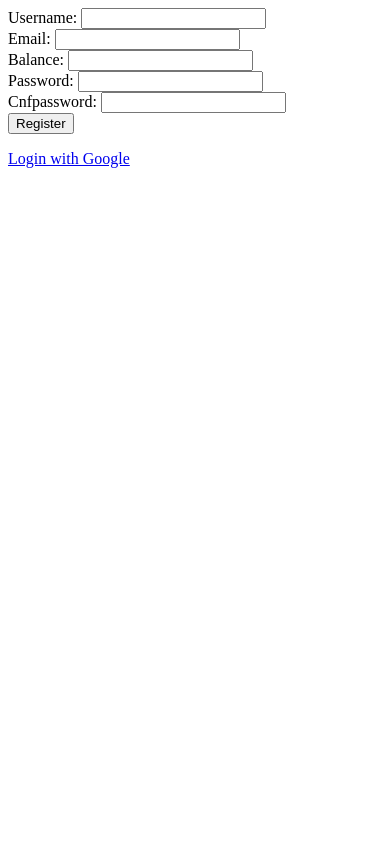
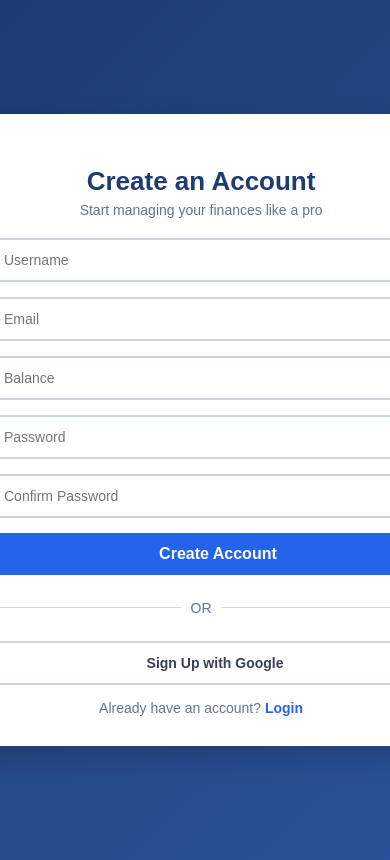
Before and after one commit to dushyantbhati2/FJ-BE-R2-Dushyant-Singh-Indian-Institute-of-Information-Technology-Pune, a Django app: page /register in a window 390 px wide; the page is wider, and only the part inside the window is pictured. Before the commit the page ends 168 px from the top of that part, so only its background shows below. Run offline with Django 4.2, Linux system fonts and the light colour scheme; some libraries are stand-ins or nearby versions.

Commit message:
bugs fixed

```diff
--- /dev/null
+++ b/tracker/static/css/register.css
@@ -0,0 +1,185 @@
+/* General Styling */
+body {
+    font-family: "Poppins", sans-serif;
+    background: linear-gradient(135deg, #1e3c72, #2a5298);
+    display: flex;
+    justify-content: center;
+    align-items: center;
+    height: 100vh;
+    margin-left: -60px
+}
+
+/* Container */
+.register-container {
+    width: 100%;
+    max-width: 420px;
+    padding: 20px;
+}
+
+/* Registration Box */
+.register-box {
+    background: white;
+    padding: 40px 40px 40px 15px;
+    border-radius: 12px;
+    box-shadow: 0 10px 30px rgba(0, 0, 0, 0.2);
+    text-align: center;
+    position: relative;
+    overflow: hidden;
+    width: 105%;
+}
+
+/* Titles */
+h2 {
+    font-size: 26px;
+    color: #1e3c72;
+    margin-bottom: -9px;
+}
+
+.subtitle {
+    font-size: 14px;
+    color: #64748b;
+    margin-bottom: 20px;
+}
+
+/* Django Messages */
+.messages {
+    margin: 15px 0;
+}
+
+.message {
+    padding: 12px;
+    border-radius: 6px;
+    font-size: 14px;
+    font-weight: 500;
+}
+
+.error {
+    color: red;
+    background: #ffebee;
+}
+
+.success {
+    color: green;
+    background: #e8f5e9;
+}
+
+/* Form */
+.input-group {
+    text-align: left;
+    margin-bottom: 15px;
+}
+
+label {
+    display: block;
+    font-size: 14px;
+    font-weight: 600;
+    color: #374151;
+    margin-bottom: 6px;
+}
+
+input {
+    width: 100%;
+    padding: 12px;
+    border: 2px solid #cbd5e1;
+    border-radius: 6px;
+    font-size: 14px;
+    transition: all 0.3s;
+}
+
+input:focus {
+    border-color: #2563eb;
+    outline: none;
+    box-shadow: 0 0 8px rgba(37, 99, 235, 0.4);
+}
+
+/* Register Button */
+.register-btn {
+    width: 108%;
+    background: #2563eb;
+    color: white;
+    padding: 12px;
+    border: none;
+    border-radius: 6px;
+    font-size: 16px;
+    font-weight: bold;
+    cursor: pointer;
+    transition: all 0.3s;
+}
+
+.register-btn:hover {
+    background: #1d4ed8;
+}
+
+/* Separator */
+.separator {
+    display: flex;
+    align-items: center;
+    text-align: center;
+    margin: 25px 0;
+    font-size: 14px;
+    color: #64748b;
+    position: relative;
+}
+
+.separator::before,
+.separator::after {
+    content: "";
+    flex: 1;
+    border-bottom: 1px solid #cbd5e1;
+}
+
+.separator span {
+    padding: 0 10px;
+    background: white;
+}
+
+/* Google Button */
+.google-btn {
+    width: 100%;
+    display: flex;
+    align-items: center;
+    justify-content: center;
+    background: white;
+    color: #374151;
+    border: 2px solid #cbd5e1;
+    padding: 12px;
+    border-radius: 6px;
+    font-size: 14px;
+    font-weight: bold;
+    cursor: pointer;
+    transition: all 0.3s;
+    text-decoration: none;
+}
+
+.google-btn:hover {
+    background: #f9fafb;
+}
+
+.google-btn img {
+    width: 20px;
+    margin-right: 10px;
+}
+
+/* Login Link */
+.login-link {
+    margin-top: 15px;
+    font-size: 14px;
+    color: #64748b;
+}
+
+.login-link a {
+    color: #2563eb;
+    font-weight: bold;
+    text-decoration: none;
+}
+
+.login-link a:hover {
+    text-decoration: underline;
+}
+
+/* Responsive */
+@media (max-width: 480px) {
+    .register-box {
+        padding: 30px;
+    }
+}
--- a/tracker/templates/index.html
+++ b/tracker/templates/index.html
@@ -1,29 +1,67 @@
 {% load socialaccount %}
+{% load static %}
+<!DOCTYPE html>
+<html lang="en">
+<head>
+    <meta charset="UTF-8">
+    <meta name="viewport" content="width=device-width, initial-scale=1.0">
+    <title>FinanceTrack - Register</title>
+    <link rel="stylesheet" href="{% static 'css/register.css' %}">
+</head>
+<body>
+    <div class="register-container">
+        <div class="register-box">
+            <h2>Create an Account</h2>
+            <p class="subtitle">Start managing your finances like a pro</p>
+
             {% if messages %}
+                <div class="messages">
                     {% for message in messages %}
-        <p style="color: {% if message.tags == 'error' %}red{% else %}green{% endif %};">
+                        <p class="message {% if message.tags == 'error' %}error{% else %}success{% endif %}">
                             {{ message }}
                         </p>
                     {% endfor %}
+                </div>
             {% endif %}
 
-<form method="post">
+            <form method="post" action="{% url 'register' %}">
                 {% csrf_token %}
-    <label>Username:</label>
-    <input type="text" name="username" required><br>
 
-    <label>Email:</label>
-    <input type="email" name="email" required><br>
+                <div class="input-group">
+                    <input type="text" id="username" placeholder="Username" name="username" required>
+                </div>
 
-    <label>Balance:</label>
-    <input type="number" name="balance" required><br>
+                <div class="input-group">
+                    <input type="email" id="email" placeholder="Email" name="email" required>
+                </div>
 
-    <label>Password:</label>
-    <input type="password" name="password" required><br>
+                <div class="input-group">
+                    <input type="number" id="balance" placeholder="Balance" name="balance" required>
+                </div>
 
-    <label>Cnfpassword:</label>
-    <input type="password" name="cnfpassword" required><br>
+                <div class="input-group">
+                    <input type="password" id="password" name="password" placeholder="Password" required>
+                </div>
 
-    <button type="submit">Register</button>
+                <div class="input-group">
+                    <input type="password" id="cnfpassword" name="cnfpassword" placeholder="Confirm Password" required>
+                </div>
+
+                <button type="submit" class="register-btn">Create Account</button>
             </form>
-<a href="{% provider_login_url 'google' %}?next={{ request.path }}">Login with Google</a>
+
+            <div class="separator">
+                <span>OR</span>
+            </div>
+
+            <a href="{% provider_login_url 'google' %}?next={{ request.path }}" class="google-btn">
+                Sign Up with Google
+            </a>
+
+            <div class="login-link">
+                Already have an account? <a href="{% url 'login' %}">Login</a>
+            </div>
+        </div>
+    </div>
+</body>
+</html>
--- a/tracker/user/urls.py
+++ b/tracker/user/urls.py
@@ -1,4 +1,5 @@
 from django.urls import path
+from django.contrib.auth.views import LogoutView
 from . import views
 urlpatterns = [
     path('register',views.SignUpView.as_view(),name="register"),
@@ -10,11 +11,13 @@ urlpatterns = [
     path('incomedelete/<uuid:pk>',views.IncomeDelete.as_view(),name="incomedelete"),
     path('piechart',views.PieChart.as_view(),name="piechart"),
     path('bargraph',views.Bargraph.as_view(),name="bargraph"),
+    path('linegraph',views.SavingsView.as_view(),name="linegraph"),
     path('budget',views.BudgetView.as_view(),name="budget"),
     path('budget/<uuid:pk>',views.BudgetDelete.as_view(),name="budgetdelete"),
     path('receipt',views.Receipts.as_view(),name="receipt"),
     path('receipt/<uuid:pk>',views.ReceiptsDelete.as_view(),name="receiptdelete"),
     path('split_expense',views.SplitExpense.as_view(),name="splitExpense"),
     path('generate_report/', views.generate_pdf, name='generate_financial_report'),
+    path('logout/', views.LogoutView.as_view(), name='logout'),
     # path('',)
 ]
--- a/tracker/user/views.py
+++ b/tracker/user/views.py
@@ -23,7 +23,7 @@ from django.shortcuts import render
 from django.http import HttpResponse
 from django.template.loader import get_template
 from .models import Profile, IncomeSource, Transaction, Budget
-from datetime import datetime
+from datetime import datetime,timedelta
 import os
 import tempfile
 import matplotlib
@@ -32,6 +32,8 @@ import matplotlib.pyplot as plt
 from fpdf import FPDF
 from django.http import HttpResponse
 import numpy as np
+from django.utils.timezone import now
+from django.contrib.auth import logout
 class SignUpView(APIView):
     def get(self, request):
         # email.send_mail()
@@ -65,6 +67,12 @@ class LoginView(APIView):
             return redirect("Home")
         messages.error(request, "Invalid Credentials")
         return render(request, "login.html")
+
+class LogoutView(APIView):
+    def get(self, request):
+        logout(request)
+        messages.success(request, "Logged out successfully!")
+        return redirect("login")
 
 class Home(LoginRequiredMixin, APIView):
     login_url = reverse_lazy("login")
@@ -332,10 +340,45 @@ class SplitExpense(LoginRequiredMixin, APIView):
 
     def get(self, request):
         user = request.user
-        shared_expenses = models.SharedExpense.objects.filter(payer=user)
-        expense_splits = models.ExpenseSplit.objects.filter(shared_expense__in=shared_expenses)
-        users = models.User.objects.all()
-        return render(request, "splitExpense.html", {"expense_splits": expense_splits, "users": users})
+        users=models.User.objects.all()
+        # Fetch money you owe
+        money_owed = models.ExpenseSplit.objects.filter(participant=user, is_settled=False)
+        money_owed_data = {}
+        for expense in money_owed:
+            payer = expense.shared_expense.payer.username
+            money_owed_data[payer] = money_owed_data.get(payer, 0) + float(expense.amount)
+
+        # Fetch money others owe you
+        money_lent = models.ExpenseSplit.objects.filter(shared_expense__payer=user, is_settled=False)
+        money_lent_data = {}
+        for expense in money_lent:
+            participant = expense.participant.username
+            money_lent_data[participant] = money_lent_data.get(participant, 0) + float(expense.amount)
+
+        # Adjust amounts for mutual debts
+        final_money_you_owe = {}
+        final_money_others_owe_you = {}
+
+        all_users = set(money_owed_data.keys()) | set(money_lent_data.keys())
+
+        for person in all_users:
+            amount_you_owe = money_owed_data.get(person, 0)
+            amount_they_owe = money_lent_data.get(person, 0)
+
+            net_amount = amount_you_owe - amount_they_owe  # Calculate the balance
+
+            if net_amount > 0:
+                final_money_you_owe[person] = net_amount  # You still owe them
+            elif net_amount < 0:
+                final_money_others_owe_you[person] = abs(net_amount)  # They owe you
+
+        return render(request, "splitExpense.html", context={
+            "money_you_owe": final_money_you_owe,
+            "money_others_owe_you": final_money_others_owe_you,
+            "users":users
+        })
+
+
 
     def post(self, request):
         serial1 = serializers.SharedExpenseSerializer(data=request.data, context={'request': request})
@@ -370,6 +413,30 @@ class SplitExpense(LoginRequiredMixin, APIView):
                 messages.error(request, e.detail)
         return redirect("splitExpense")
 
+class SavingsView(APIView):
+    def get(self, request):
+        user = request.user
+        today = now().date()
+        months = [(today - timedelta(days=30 * i)).strftime("%b") for i in range(5, -1, -1)]
+        savings_data = []
+        user_profile = models.Profile.objects.filter(user=user).first()
+        balance = user_profile.balance if user_profile else 0
+        for i in range(5, -1, -1):
+            start_date = today - timedelta(days=30 * (i + 1))
+            end_date = today - timedelta(days=30 * i)
+
+            income = models.IncomeSource.objects.filter(
+                user=user, date__range=[start_date, end_date]
+            ).aggregate(total_income=Sum("amount"))["total_income"] or 0
+
+            expenses = models.Transaction.objects.filter(
+                user=user, date__range=[start_date, end_date]
+            ).aggregate(total_expense=Sum("amount"))["total_expense"] or 0
+
+            savings = balance + income - expenses
+            savings_data.append(savings)
+
+        return Response({"labels": months, "data": savings_data})
 
 class PDF(FPDF):
     def header(self):
--- a/tracker/utlis/email.py
+++ b/tracker/utlis/email.py
@@ -6,10 +6,10 @@ import os
 load_dotenv()
 resend.api_key = os.getenv('resend')
 
-def send_mail():
+def send_mail(request):
     resend.Emails.send({
     "from": "onboarding@resend.dev",
-    "to": "112215063@cse.iiitp.ac.in",
+    "to": f"112215063@cse.iiitp.ac.in",
     "subject": "Hello World",
     "html": "<p>Congrats on sending your <strong>first email</strong>!</p>"
     })
@@ -27,5 +27,5 @@ def check(request):
                 .aggregate(total=Sum("amount"))["total"] or 0
             )
         if int(budget_amount) - int(total_expense) < 0:
-            send_mail()
+            send_mail(request)
             return
```
Also changed, not shown: tracker/static/css/login.css (added, +167 -0 lines), tracker/static/js/graphsandReport.js (+19 -13 lines), tracker/templates/home.html (+7 -21 lines), tracker/templates/login.html (+45 -7 lines), tracker/templates/splitExpense.html (+29 -12 lines), tracker/db.sqlite3, 1 other file. Lines whose indentation alone changed are shown as unchanged.
